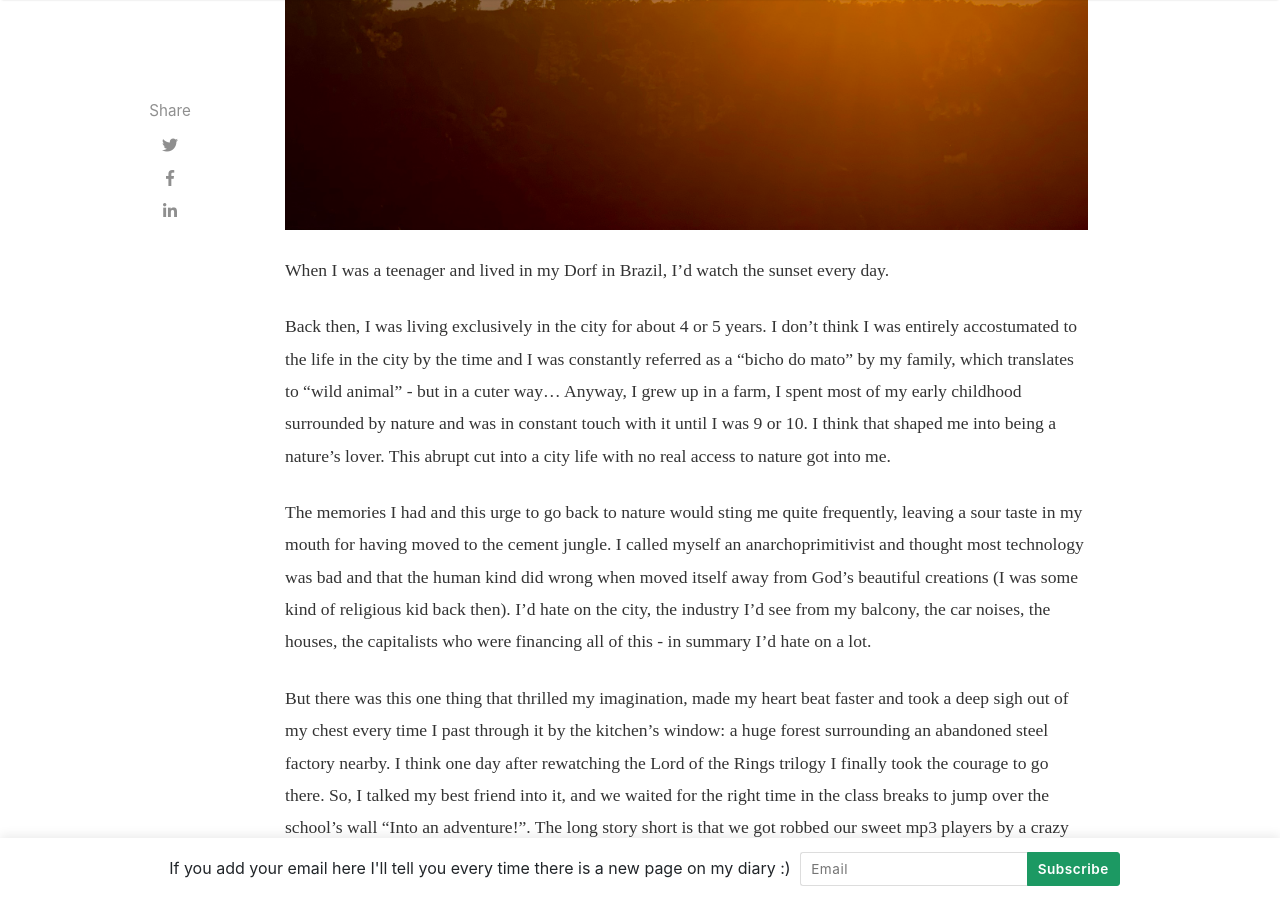
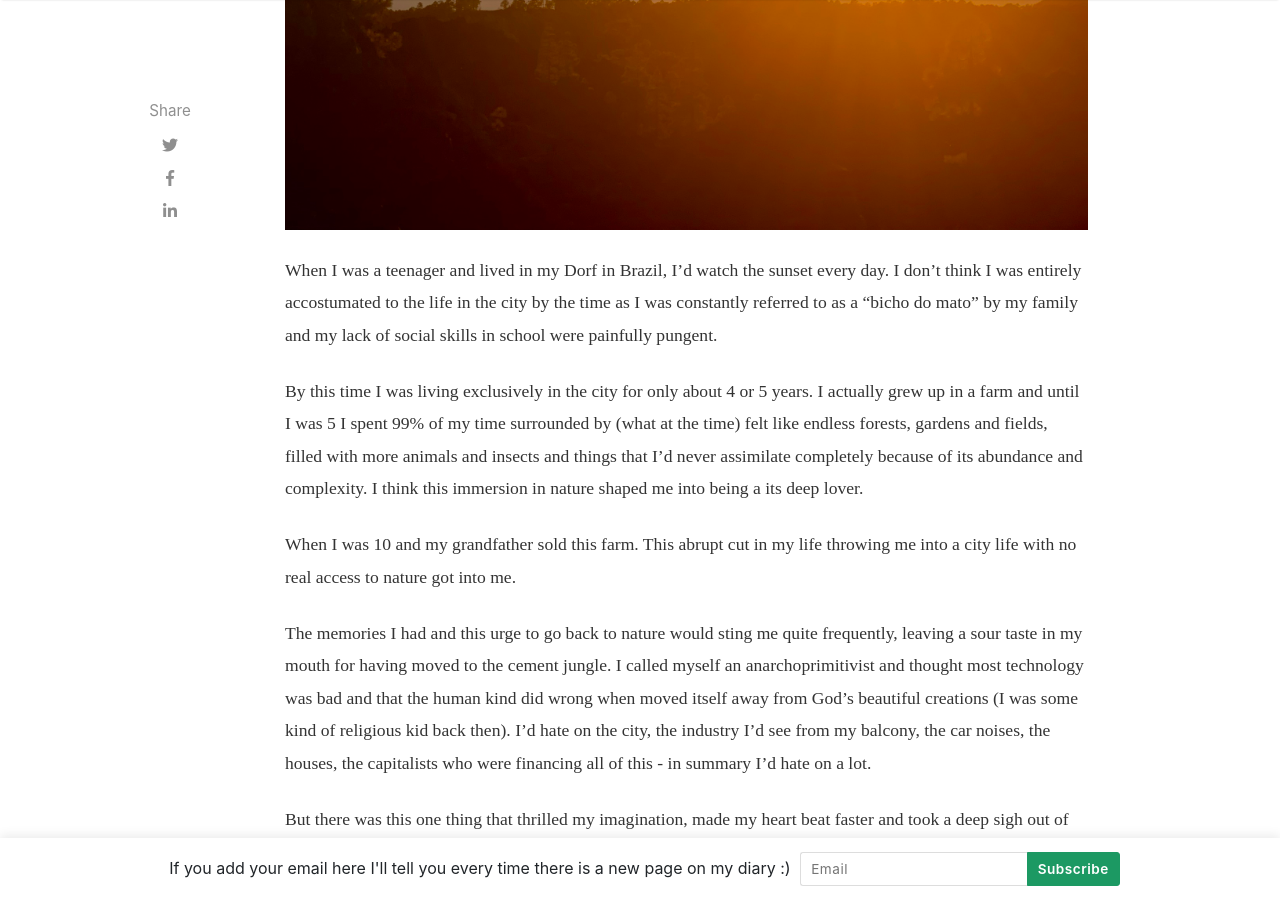
Before and after one commit to wireless-hippie/wireless-hippie.github.io, a Jekyll site: the page built from _posts/2021-02-01-tenerife-sunset.md, in a window 1280 px wide and 900 px high, scrolled down 767 px. Built offline with Jekyll 4.4.1, drawn with Linux system fonts in a browser that asks for light colours; nearby versions of some CDN libraries.

Commit message:
Make beginning clearer

```diff
--- a/_posts/2021-02-01-tenerife-sunset.md
+++ b/_posts/2021-02-01-tenerife-sunset.md
@@ -10,9 +10,11 @@ featured: true
 hidden: false
 ---
 
-When I was a teenager and lived in my Dorf in Brazil, I'd watch the sunset every day.
+When I was a teenager and lived in my Dorf in Brazil, I'd watch the sunset every day. I don't think I was entirely accostumated to the life in the city by the time as I was constantly referred to as a "bicho do mato" by my family and my lack of social skills in school were painfully pungent.
 
-Back then, I was living exclusively in the city for about 4 or 5 years. I don't think I was entirely accostumated to the life in the city by the time and I was constantly referred as a "bicho do mato" by my family, which translates to "wild animal" - but in a cuter way... Anyway, I grew up in a farm, I spent most of my early childhood surrounded by nature and was in constant touch with it until I was 9 or 10. I think that shaped me into being a nature's lover. This abrupt cut into a city life with no real access to nature got into me.
+By this time I was living exclusively in the city for only about 4 or 5 years. I actually grew up in a farm and until I was 5 I spent 99% of my time surrounded by (what at the time) felt like endless forests, gardens and fields, filled with more animals and insects and things that I'd never assimilate completely because of its abundance and complexity. I think this immersion in nature shaped me into being a its deep lover.
+
+When I was 10 and my grandfather sold this farm. This abrupt cut in my life throwing me into a city life with no real access to nature got into me.
 
 The memories I had and this urge to go back to nature would sting me quite frequently, leaving a sour taste in my mouth for having moved to the cement jungle. I called myself an anarchoprimitivist and thought most technology was bad and that the human kind did wrong when moved itself away from God's beautiful creations (I was some kind of religious kid back then). I'd hate on the city, the industry I'd see from my balcony, the car noises, the houses, the capitalists who were financing all of this - in summary I'd hate on a lot.
 
```
